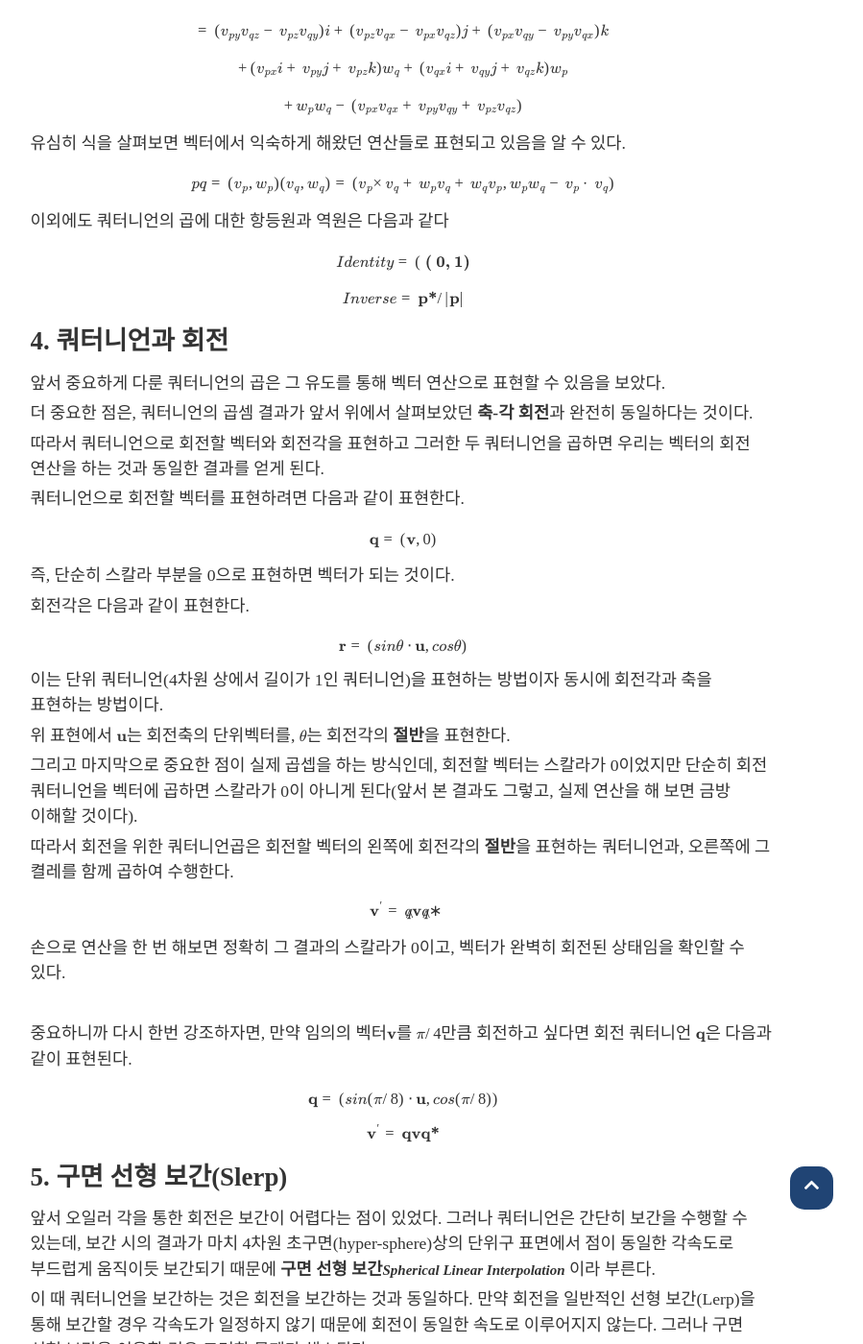
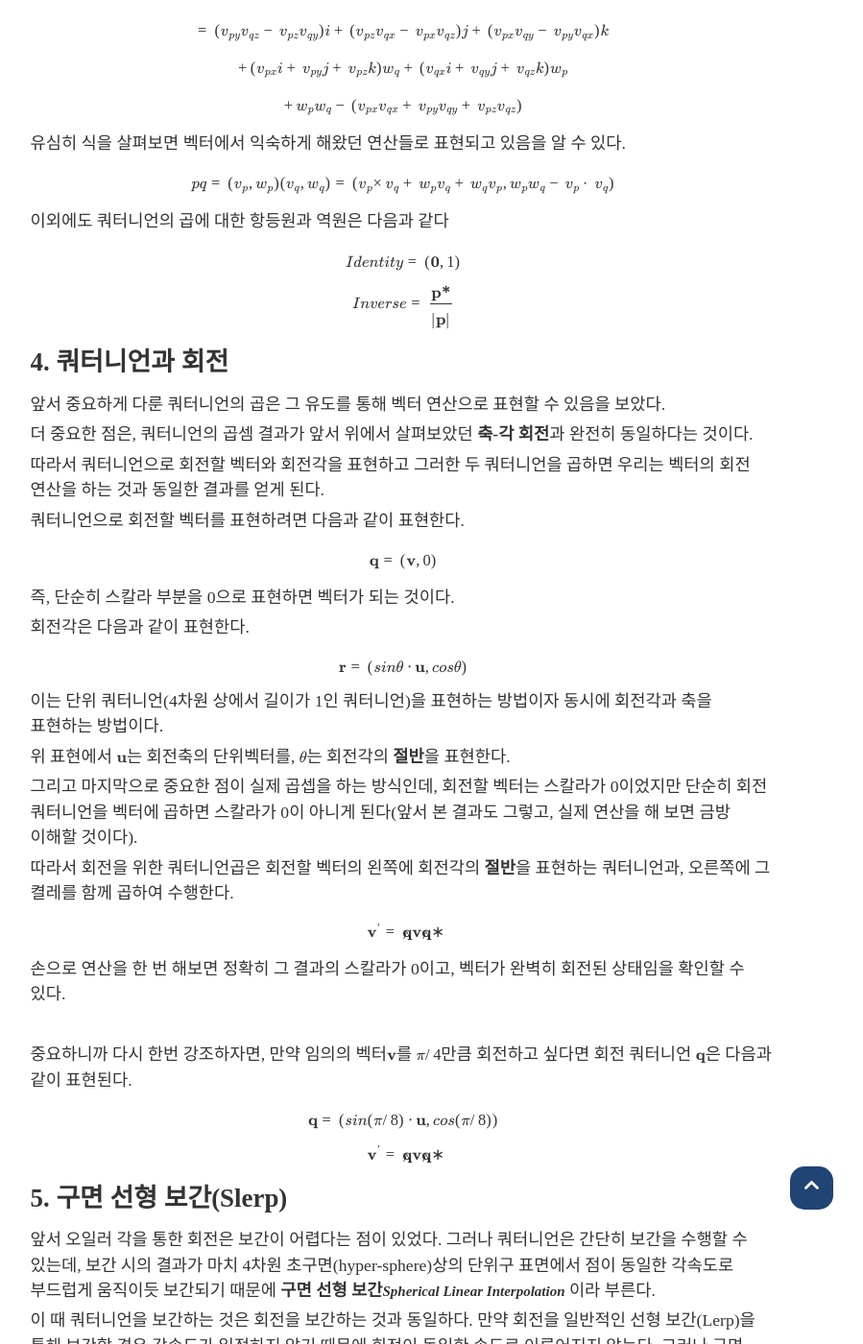
Before and after one commit to Hamsik2rang/Hamsik2rang.github.io, a Jekyll site: the page built from _posts/2022-05-25-About-Quaternion.md, in a window 1280 px wide and 1400 px high, scrolled down 5447 px. Shown: the whole window at 96% size, without its empty margins (220-1119 px from the left). Built offline with Jekyll 4.4.1, drawn with Linux system fonts in a browser that asks for light colours; nearby versions of some CDN libraries; some web fonts are replaced; formulas are drawn with MathJax 3; comment, search, counter and statistics services are not loaded.

Commit message:
오타 수정

```diff
--- a/_posts/2022-05-25-About-Quaternion.md
+++ b/_posts/2022-05-25-About-Quaternion.md
@@ -255,9 +255,9 @@ $$ pq=(v_p,w_p )(v_q,w_q )=(v_p×v_q+w_p v_q+w_q v_p,w_p w_q-v_p∙v_q) $$
 
 이외에도 쿼터니언의 곱에 대한 항등원과 역원은 다음과 같다
 
-$$ Identity = (\textbf{ ( \textbf{0}, 1)} $$
+$$ Identity = { ( \textbf{0}, 1)} $$
 
-$$ Inverse = \textbf{p*} / |\textbf{p}|$$
+$$ Inverse = \frac{\textbf{p*}}{|\textbf{p}|}$$
 
 ## 4. 쿼터니언과 회전
 
@@ -285,7 +285,7 @@ $$ \textbf{r} = (sin\theta \cdot \textbf{u}, cos\theta) $$
 
 따라서 회전을 위한 쿼터니언곱은 회전할 벡터의 왼쪽에 회전각의 **절반**을 표현하는 쿼터니언과, 오른쪽에 그 켤레를 함께 곱하여 수행한다.
 
-$$ \textbf{v}' = \hat q \textbf{v} \hat q* $$
+$$ \textbf{v}' = \hat{\textbf{q}} \textbf{v} \hat{\textbf{q}}* $$
 
 손으로 연산을 한 번 해보면 정확히 그 결과의 스칼라가 0이고, 벡터가 완벽히 회전된 상태임을 확인할 수 있다.
 
@@ -295,7 +295,7 @@ $$ \textbf{v}' = \hat q \textbf{v} \hat q* $$
 
 $$\textbf{q} = (sin(\pi/8) \cdot \textbf{u}, cos(\pi/8))$$
 
-$$ \textbf{v}' = \textbf{q} \textbf{v} \textbf{q*} $$
+$$ \textbf{v}' = \hat{\textbf{q}} \textbf{v} \hat{\textbf{q}}* $$
 
 ## 5. 구면 선형 보간(Slerp)
 
```
